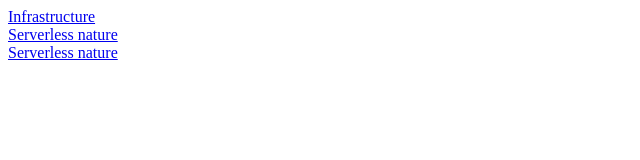
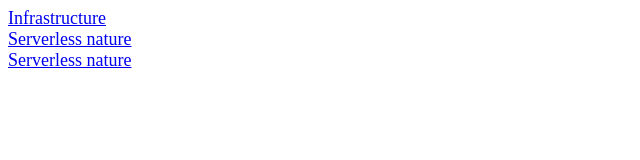
Before and after one commit to zmeeust/qfar, a plain HTML site: page index.html in a window 1280 px wide. Shown: the whole page, without its empty margins (0-640 px from the left). Drawn offline with Linux system fonts and the light colour scheme.

Commit message:
First questins

```diff
--- a/index.html
+++ b/index.html
@@ -3,6 +3,11 @@
 <head>
     <meta charset="UTF-8">
     <title>Title</title>
+    <style>
+        a {
+            font-size: large;
+        }
+    </style>
 </head>
 <body>
     <a href="Infrastracture.html">Infrastructure</a><br>
```
Also changed, not shown: serverless.html (+1 -0 lines), serverless_nature.html (+1 -0 lines).
